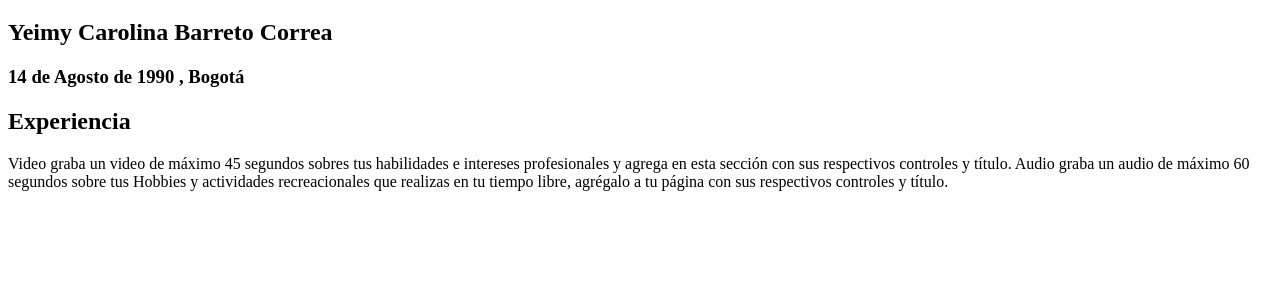
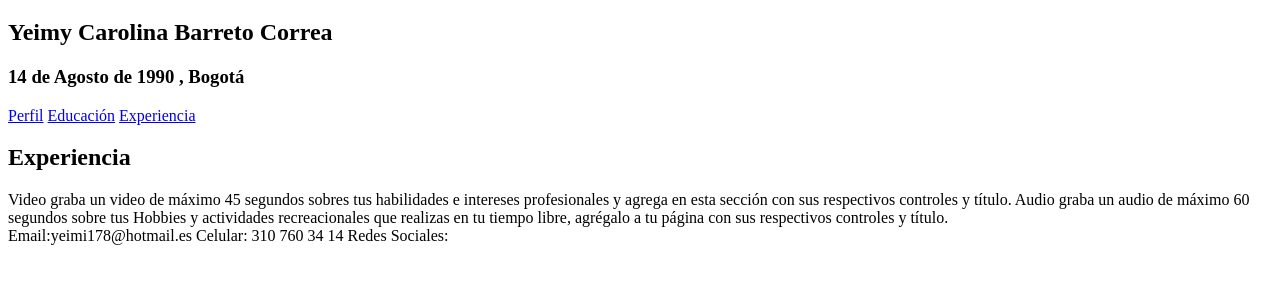
Before and after one commit to YeiKaro14/Hoja_de_Vida, a plain HTML site: page experiencia.html in a window 1280 px wide. Shown: the part 61-344 px from the top of the page. Drawn offline with Linux system fonts and the light colour scheme.

Commit message:
enlaces de menu, adaptacion dispositivos

```diff
--- a/experiencia.html
+++ b/experiencia.html
@@ -2,6 +2,7 @@
 <html lang="en" dir="ltr">
   <head>
     <meta charset="utf-8">
+    <meta name="viewport" content="width=device-width,user-scalable=no">
     <title>HV-Experiencia</title>
   </head>
   <body>
@@ -9,6 +10,9 @@
         <h2>Yeimy Carolina Barreto Correa</h2>
         <h3>14 de Agosto de 1990 , Bogotá</h3>
         <p>
+                <a href="index.html">Perfil</a>
+                <a href="educacion.html">Educación</a>
+                <a href="experiencia.html">Experiencia</a>
 
           <h2>Experiencia</h2>
             <p></p>
@@ -17,5 +21,12 @@
             Audio graba un audio de máximo 60 segundos sobre tus Hobbies y actividades recreacionales que realizas en tu tiempo libre, agrégalo a tu página con
             sus respectivos controles y título.
 
+
+
+        <footer> Email:yeimi178@hotmail.es
+                      Celular: 310 760 34 14
+                      Redes Sociales:
+        </footer>
+
   </body>
 </html>
```
